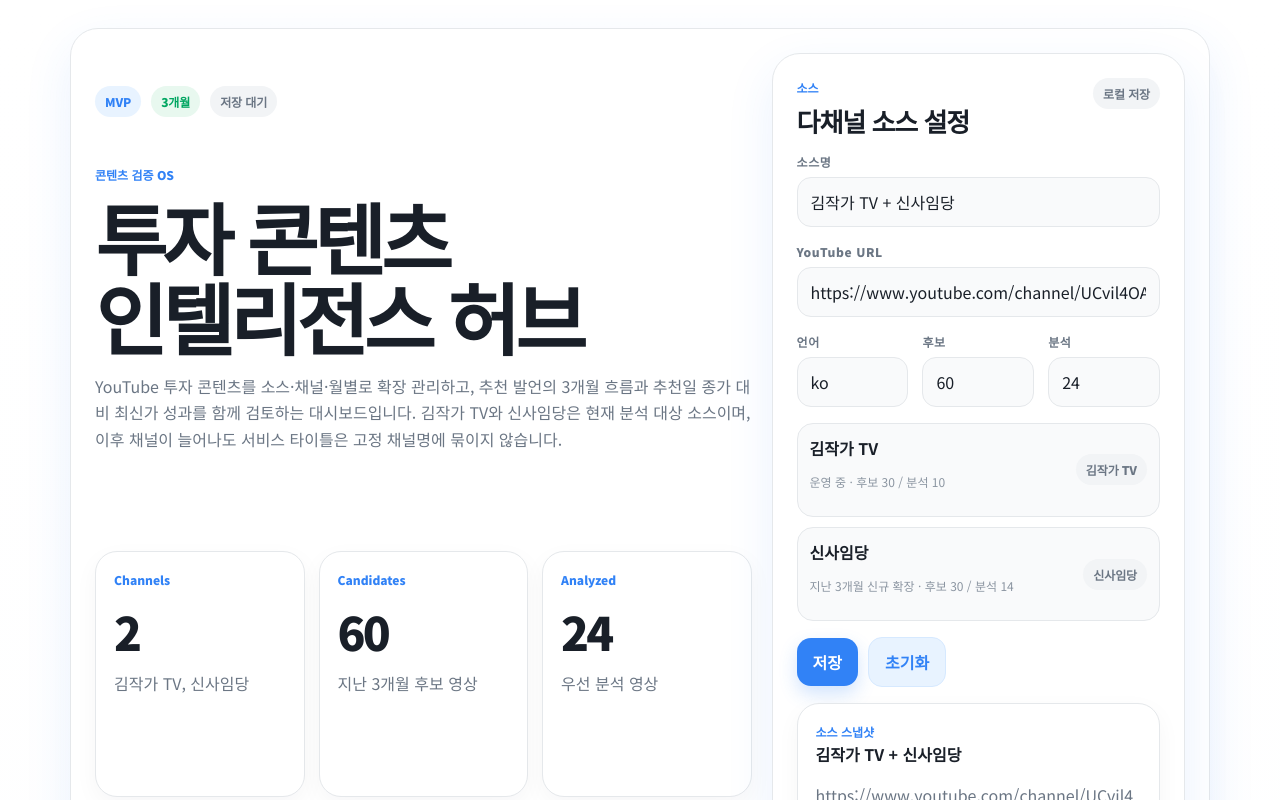
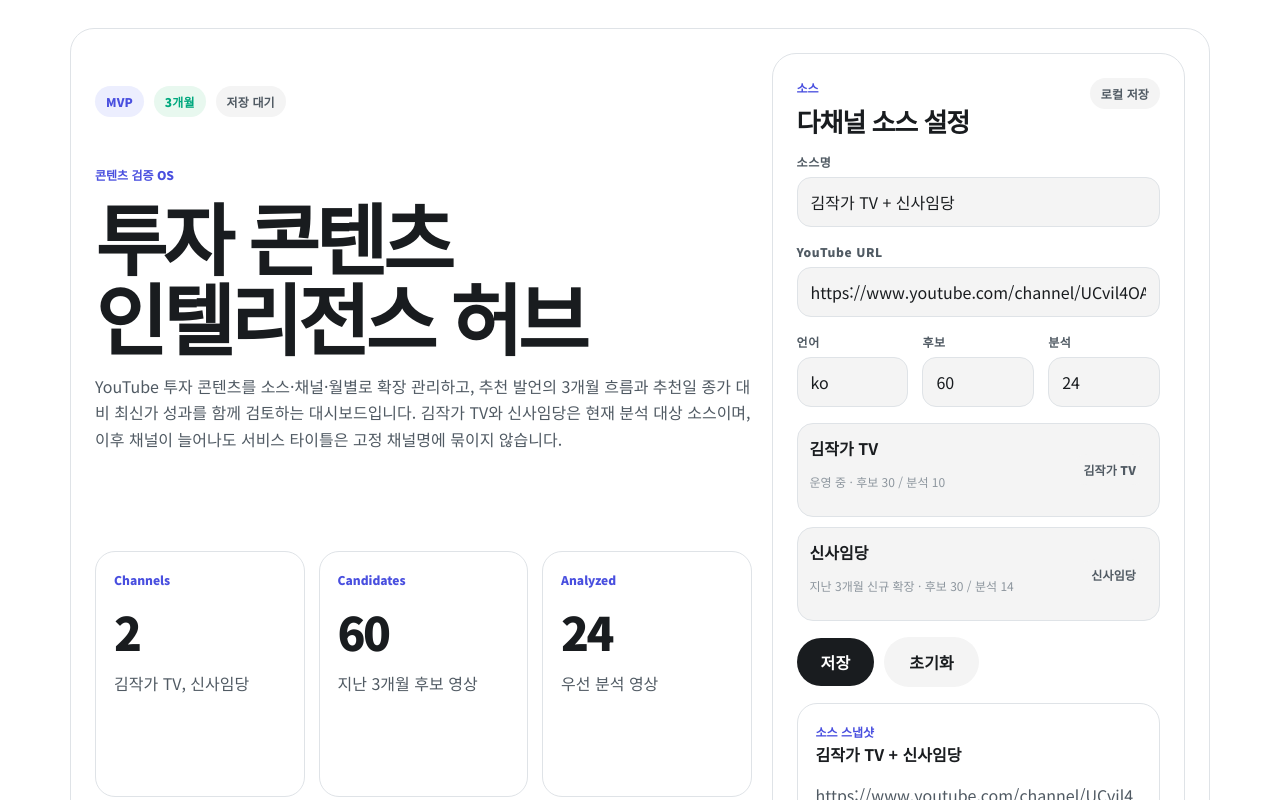
Before and after one commit to andysongpro/investment-content-dashboard, a Next.js app: page / in a window 1280 px wide. Shown: the top 800 px of the page. Built offline with nearby package versions, Linux system fonts and the light colour scheme.

Commit message:
Apply Revolut inspired UI system

```diff
--- a/app/globals.css
+++ b/app/globals.css
@@ -1,25 +1,25 @@
 :root {
   color-scheme: light;
-  --bg: #f7f9fc;
+  --bg: #ffffff;
   --panel: #ffffff;
   --panel-strong: #ffffff;
-  --line: #e5e8eb;
-  --text: #191f28;
-  --muted: #6b7684;
-  --dim: #8b95a1;
-  --accent: #3182f6;
-  --green: #00a661;
-  --red: #f04452;
-  --orange: #f59f00;
-  --blue: #3182f6;
-  --toss-blue: #3182f6;
-  --toss-blue-soft: #e8f3ff;
-  --toss-gray-50: #f9fafb;
-  --toss-gray-100: #f2f4f6;
-  --toss-gray-200: #e5e8eb;
-  --radius-xl: 28px;
-  --radius-lg: 22px;
-  --shadow-card: 0 18px 48px rgba(49, 130, 246, .10);
+  --line: #dfe3e7;
+  --text: #191c1f;
+  --muted: #505a63;
+  --dim: #8d969e;
+  --accent: #494fdf;
+  --green: #00a87e;
+  --red: #e23b4a;
+  --orange: #ec7e00;
+  --blue: #494fdf;
+  --revolut-blue: #494fdf;
+  --revolut-blue-soft: #eceefe;
+  --revolut-surface: #f4f4f4;
+  --revolut-gray-100: #f4f4f4;
+  --revolut-gray-200: #dfe3e7;
+  --radius-xl: 24px;
+  --radius-lg: 20px;
+  --shadow-card: none;
 }
 
 * { box-sizing: border-box; min-width: 0; }
@@ -27,7 +27,7 @@
 body {
   margin: 0;
   min-height: 100vh;
-  background: linear-gradient(180deg, #ffffff 0%, #f7f9fc 100%);
+  background: #ffffff;
   color: var(--text);
   font-family: var(--font-noto-sans-kr), "Pretendard", "Noto Sans KR", "Apple SD Gothic Neo", "Malgun Gothic", Inter, system-ui, -apple-system, BlinkMacSystemFont, "Segoe UI", sans-serif;
 }
@@ -44,7 +44,7 @@
 
 .container { max-width: 1180px; margin: 0 auto; padding: 28px 20px 60px; }
 .hero { display: grid; grid-template-columns: minmax(0, 1.35fr) minmax(320px, .85fr); gap: 20px; }
-.panel { border: 1px solid var(--line); background: var(--panel); border-radius: var(--radius-xl); box-shadow: var(--shadow-card); }
+.panel { border: 1px solid var(--line); background: var(--panel); border-radius: var(--radius-xl); box-shadow: none; }
 .panel-strong { background: var(--panel-strong); }
 .block { padding: 24px; }
 .row { display: flex; align-items: center; gap: 10px; flex-wrap: wrap; }
@@ -54,28 +54,28 @@
 .grid-4 { display: grid; grid-template-columns: repeat(4, minmax(0, 1fr)); gap: 14px; }
 .grid-2 { display: grid; grid-template-columns: minmax(0, 1.1fr) minmax(340px, .9fr); gap: 18px; }
 
-.chip, .status-chip { display: inline-flex; align-items: center; gap: 6px; border: 0; border-radius: 999px; padding: 7px 10px; font-size: 12px; font-weight: 800; letter-spacing: -.01em; color: var(--muted); background: var(--toss-gray-100); }
-.chip-accent { background: var(--toss-blue-soft); color: var(--accent); }
+.chip, .status-chip { display: inline-flex; align-items: center; gap: 6px; border: 0; border-radius: 9999px; padding: 7px 11px; font-size: 12px; font-weight: 800; letter-spacing: .01em; color: var(--muted); background: var(--revolut-gray-100); }
+.chip-accent { background: var(--revolut-blue-soft); color: var(--accent); }
 .chip-green { background: #e8f8ef; color: var(--green); }
 .chip-red { background: #fff0f1; color: var(--red); }
 .chip-orange { background: #fff7e6; color: var(--orange); }
-.chip-blue { background: var(--toss-blue-soft); color: var(--blue); }
+.chip-blue { background: var(--revolut-blue-soft); color: var(--blue); }
 .eyebrow { margin: 0; color: var(--accent); font-size: 12px; font-weight: 900; letter-spacing: 0; text-transform: none; }
-h1 { margin: 12px 0; max-width: 820px; font-size: clamp(42px, 7vw, 78px); line-height: 1.02; letter-spacing: -.06em; font-weight: 950; word-break: keep-all; }
+h1 { margin: 12px 0; max-width: 820px; font-size: clamp(42px, 7vw, 78px); line-height: 1.02; letter-spacing: -.055em; font-weight: 800; word-break: keep-all; }
 h2 { margin: 8px 0 0; font-size: 26px; line-height: 1.18; letter-spacing: -.04em; }
 h3 { margin: 0; font-size: 19px; letter-spacing: -.03em; word-break: keep-all; }
 p { line-height: 1.68; }
 .muted { color: var(--muted); }
 .dim { color: var(--dim); }
-.stat { font-size: 46px; line-height: 1; font-weight: 950; letter-spacing: -.06em; margin: 18px 0 8px; }
-.card { padding: 18px; border: 1px solid var(--line); border-radius: var(--radius-lg); background: #fff; box-shadow: 0 8px 24px rgba(25, 31, 40, .04); }
+.stat { font-size: 46px; line-height: 1; font-weight: 800; letter-spacing: -.055em; margin: 18px 0 8px; }
+.card { padding: 18px; border: 1px solid var(--line); border-radius: var(--radius-lg); background: #fff; box-shadow: none; }
 .field { display: grid; gap: 7px; }
 .label { color: var(--muted); font-size: 12px; font-weight: 800; letter-spacing: .05em; }
-.input, .select { width: 100%; border: 1px solid var(--line); border-radius: 14px; background: var(--toss-gray-50); color: var(--text); padding: 12px 13px; outline: none; min-height: 44px; }
-.input:focus, .select:focus { border-color: var(--accent); box-shadow: 0 0 0 4px rgba(49, 130, 246, .14); background: #fff; }
+.input, .select { width: 100%; border: 1px solid var(--line); border-radius: 14px; background: var(--revolut-surface); color: var(--text); padding: 12px 13px; outline: none; min-height: 44px; }
+.input:focus, .select:focus { border-color: var(--accent); box-shadow: 0 0 0 4px rgba(73, 79, 223, .14); background: #fff; }
 .error { color: var(--red); font-size: 12px; margin-top: 2px; }
-.btn { border: 0; background: var(--accent); color: #fff; padding: 12px 16px; border-radius: 14px; font-weight: 900; cursor: pointer; min-height: 44px; display: inline-flex; align-items: center; justify-content: center; text-align: center; white-space: nowrap; text-decoration: none; box-shadow: 0 8px 18px rgba(49, 130, 246, .22); }
-.btn.secondary { background: var(--toss-blue-soft); color: var(--accent); border: 1px solid #d6e9ff; box-shadow: none; }
+.btn { border: 0; background: var(--text); color: #fff; padding: 12px 24px; border-radius: 9999px; font-weight: 800; cursor: pointer; min-height: 46px; display: inline-flex; align-items: center; justify-content: center; text-align: center; white-space: nowrap; text-decoration: none; box-shadow: none; letter-spacing: .01em; }
+.btn.secondary { background: var(--revolut-surface); color: var(--text); border: 1px solid transparent; box-shadow: none; }
 .btn.small { padding: 8px 10px; font-size: 12px; }
 .btn:hover { filter: brightness(1.04); }
 .kpi { display: grid; grid-template-columns: repeat(4, minmax(0,1fr)); gap: 12px; }
@@ -86,16 +86,16 @@
 .warning { color: var(--orange); }
 .section { margin-top: 22px; }
 .content-card { display: grid; gap: 10px; }
-.legend { display: grid; gap: 8px; padding: 14px; border-radius: 18px; background: var(--toss-blue-soft); border: 1px solid #d6e9ff; }
+.legend { display: grid; gap: 8px; padding: 14px; border-radius: 18px; background: var(--revolut-blue-soft); border: 1px solid #dfe3e7; }
 .anchor-link { text-decoration: none; }
 .empty { border: 1px dashed var(--line); border-radius: 18px; padding: 22px; text-align: center; color: var(--muted); }
 .actions { display: flex; gap: 8px; flex-wrap: wrap; margin-top: 12px; }
 .footer-note { font-size: 12px; color: var(--dim); }
 .source-list { display: grid; gap: 10px; }
-.source-row { display: flex; justify-content: space-between; align-items: center; gap: 12px; padding: 12px; border: 1px solid var(--line); border-radius: 16px; background: var(--toss-gray-50); }
+.source-row { display: flex; justify-content: space-between; align-items: center; gap: 12px; padding: 12px; border: 1px solid var(--line); border-radius: 16px; background: var(--revolut-surface); }
 .timeline { display: grid; grid-template-columns: repeat(4, minmax(0, 1fr)); gap: 14px; }
 .trend-card { display: grid; gap: 12px; }
-.trend-track { height: 11px; border-radius: 999px; background: var(--toss-gray-100); overflow: hidden; }
+.trend-track { height: 11px; border-radius: 999px; background: var(--revolut-gray-100); overflow: hidden; }
 .trend-bar { display: block; height: 100%; min-width: 12px; border-radius: inherit; background: linear-gradient(90deg, var(--accent), #68a9ff); }
 .equal-grid { grid-template-columns: repeat(2, minmax(0, 1fr)); }
 .mini-grid .card { padding: 12px; }
@@ -104,12 +104,12 @@
 .compact { min-width: min(260px, 100%); }
 .league-grid, .movement-grid, .report-grid { display: grid; grid-template-columns: repeat(2, minmax(0, 1fr)); gap: 14px; margin-top: 12px; }
 .report-grid { grid-template-columns: repeat(3, minmax(0, 1fr)); }
-.league-card, .movement-card { border: 1px solid var(--line); border-radius: 20px; padding: 16px; background: #fff; box-shadow: 0 8px 24px rgba(25, 31, 40, .04); }
+.league-card, .movement-card { border: 1px solid var(--line); border-radius: 20px; padding: 16px; background: #fff; box-shadow: none; }
 .league-badge { display: inline-flex; min-height: 32px; align-items: center; border: 0; background: #e8f8ef; color: var(--green); border-radius: 999px; padding: 0 10px; font-size: 12px; font-weight: 900; }
 .league-badge.caution { border-color: transparent; background: #fff0f1; color: var(--red); }
 .score-breakdown { display: grid; gap: 8px; }
 .score-row { display: grid; grid-template-columns: 96px 1fr auto; gap: 8px; align-items: center; }
-.score-meter { height: 8px; border-radius: 999px; background: var(--toss-gray-100); overflow: hidden; }
+.score-meter { height: 8px; border-radius: 999px; background: var(--revolut-gray-100); overflow: hidden; }
 .score-fill { display: block; height: 100%; background: linear-gradient(90deg, var(--accent), #68a9ff); }
 .reason-list, .rank-list { display: grid; gap: 10px; margin: 0; padding-left: 20px; }
 .reason-list li, .rank-list li { line-height: 1.6; }
@@ -118,8 +118,8 @@
 .textarea { min-height: 112px; resize: vertical; }
 .asset-timeline { display: grid; gap: 14px; }
 .timeline-event { display: grid; grid-template-columns: 18px minmax(0, 1fr); gap: 10px; }
-.event-marker { width: 14px; height: 14px; border-radius: 50%; background: var(--accent); margin-top: 20px; box-shadow: 0 0 0 6px rgba(49, 130, 246, .12); }
-.evidence-box { border: 1px solid #d6e9ff; border-radius: 16px; padding: 14px; background: var(--toss-blue-soft); }
+.event-marker { width: 14px; height: 14px; border-radius: 50%; background: var(--accent); margin-top: 20px; box-shadow: 0 0 0 6px rgba(73, 79, 223, .12); }
+.evidence-box { border: 1px solid #dfe3e7; border-radius: 16px; padding: 14px; background: var(--revolut-blue-soft); }
 .evidence-box a { display: inline-flex; align-items: center; min-height: 44px; }
 .request-grid { display: grid; grid-template-columns: minmax(0, 1fr) minmax(0, 1.3fr) auto; gap: 12px; align-items: end; }
 .request-list { display: grid; gap: 10px; }
@@ -131,16 +131,16 @@
   border: 1px solid var(--line);
   border-radius: var(--radius-lg);
   background: #fff;
-  box-shadow: 0 8px 24px rgba(25, 31, 40, .04);
+  box-shadow: none;
 }
-.performance-summary-card.featured { border-color: #d6e9ff; background: linear-gradient(180deg, #ffffff 0%, #f8fbff 100%); }
+.performance-summary-card.featured { border-color: var(--text); background: #ffffff; }
 .performance-list-row { display: flex; justify-content: space-between; align-items: flex-start; gap: 10px; }
 .performance-headline { display: flex; justify-content: space-between; align-items: flex-end; gap: 12px; }
 .performance-headline strong { font-size: 34px; line-height: 1; letter-spacing: -.06em; }
 .performance-headline span { font-weight: 950; white-space: nowrap; }
-.mini-ascii-rule { height: 7px; border-radius: 999px; background: var(--toss-gray-100); overflow: hidden; }
+.mini-ascii-rule { height: 7px; border-radius: 999px; background: var(--revolut-gray-100); overflow: hidden; }
 .mini-ascii-rule span { display: block; width: 58%; height: 100%; border-radius: inherit; background: repeating-linear-gradient(90deg, var(--accent) 0 10px, transparent 10px 14px); }
-.price-journey { display: grid; grid-template-columns: minmax(0, 1fr) auto minmax(0, 1fr); gap: 8px; align-items: center; padding: 10px; border-radius: 16px; background: var(--toss-gray-50); }
+.price-journey { display: grid; grid-template-columns: minmax(0, 1fr) auto minmax(0, 1fr); gap: 8px; align-items: center; padding: 10px; border-radius: 16px; background: var(--revolut-surface); }
 .price-journey div { display: grid; gap: 3px; }
 .price-journey span, .price-journey small, .performance-price-line span, .performance-source small, .card-disclaimer { color: var(--muted); font-size: 12px; font-weight: 800; }
 .price-journey strong { font-size: 17px; letter-spacing: -.03em; white-space: nowrap; }
@@ -149,7 +149,7 @@
 .performance-source { display: grid; gap: 4px; }
 .performance-source p { margin: 0; color: var(--text); font-weight: 800; }
 .performance-detail { display: grid; gap: 8px; }
-.performance-detail summary { min-height: 34px; display: inline-flex; align-items: center; justify-content: center; width: fit-content; max-width: 100%; padding: 0 12px; border: 1px solid #d6e9ff; border-radius: 999px; background: var(--toss-blue-soft); color: var(--accent); font-size: 12px; font-weight: 900; cursor: pointer; list-style: none; white-space: nowrap; }
+.performance-detail summary { min-height: 34px; display: inline-flex; align-items: center; justify-content: center; width: fit-content; max-width: 100%; padding: 0 12px; border: 1px solid #dfe3e7; border-radius: 999px; background: var(--revolut-blue-soft); color: var(--accent); font-size: 12px; font-weight: 900; cursor: pointer; list-style: none; white-space: nowrap; }
 .performance-detail summary::-webkit-details-marker { display: none; }
 .performance-detail[open] { padding-top: 2px; }
 .performance-detail[open] .performance-source { margin-top: 4px; }
@@ -179,7 +179,7 @@
   flex: 1 1 154px;
   border: 1px solid var(--line);
   border-radius: 16px;
-  background: var(--toss-gray-50);
+  background: var(--revolut-surface);
   color: var(--text);
   padding: 9px 12px;
   cursor: pointer;
@@ -189,7 +189,7 @@
 }
 .admin-tab span { font-size: 13px; font-weight: 950; }
 .admin-tab small { color: var(--muted); font-weight: 800; }
-.admin-tab.active { border-color: transparent; background: var(--toss-blue-soft); color: var(--accent); }
+.admin-tab.active { border-color: transparent; background: var(--revolut-blue-soft); color: var(--accent); }
 .admin-section { scroll-margin-top: 86px; }
 .admin-kpi .card { min-height: 132px; }
 .admin-list { display: grid; gap: 12px; }
@@ -198,7 +198,7 @@
   padding: 14px 16px;
   border-left: 3px solid var(--accent);
   border-radius: 14px;
-  background: var(--toss-blue-soft);
+  background: var(--revolut-blue-soft);
   color: var(--text);
   line-height: 1.7;
 }
@@ -230,7 +230,7 @@
   align-items: center;
   border: 1px solid transparent;
   border-radius: 14px;
-  background: var(--toss-gray-50);
+  background: var(--revolut-surface);
   color: var(--text);
   padding: 7px;
   text-align: left;
@@ -238,7 +238,7 @@
 }
 .admin-step:hover, .admin-step.active {
   border-color: transparent;
-  background: var(--toss-blue-soft);
+  background: var(--revolut-blue-soft);
 }
 .admin-step-index {
   width: 28px;
@@ -275,7 +275,7 @@
   padding: 10px 14px;
   border: 1px solid var(--line);
   border-radius: 18px;
-  background: var(--toss-gray-50);
+  background: var(--revolut-surface);
   text-align: center;
 }
 .admin-progress strong { font-size: 16px; }
@@ -292,14 +292,14 @@
   height: 10px;
   border: 0;
   border-radius: 999px;
-  background: var(--toss-gray-200);
+  background: var(--revolut-gray-200);
   padding: 0;
   cursor: pointer;
 }
 .admin-dot.active {
   width: 30px;
   background: var(--accent);
-  box-shadow: 0 0 0 5px rgba(49, 130, 246, .12);
+  box-shadow: 0 0 0 5px rgba(73, 79, 223, .12);
 }
 .admin-slide-stage {
   overflow: hidden;
@@ -359,7 +359,7 @@
     background: rgba(255,255,255,.985);
     border-bottom: 1px solid var(--line);
     backdrop-filter: blur(18px);
-    box-shadow: 0 10px 28px rgba(49, 130, 246, .12);
+    box-shadow: none;
     transform: translateZ(0);
     will-change: transform;
   }
@@ -390,7 +390,7 @@
     color: #fff;
     font-size: 15px;
     font-weight: 950;
-    box-shadow: 0 8px 18px rgba(49, 130, 246, .24);
+    box-shadow: none;
   }
   .mobile-brand span:last-child { display: grid; gap: 1px; min-width: 0; }
   .mobile-brand strong { font-size: 14px; line-height: 1.05; letter-spacing: -.03em; white-space: nowrap; }
@@ -409,7 +409,7 @@
     font-size: 12px;
     font-weight: 900;
     white-space: nowrap;
-    box-shadow: 0 8px 18px rgba(49, 130, 246, .22);
+    box-shadow: none;
   }
   .mobile-sticky-nav {
     display: flex;
@@ -432,7 +432,7 @@
     justify-content: center;
     border: 1px solid transparent;
     border-radius: 999px;
-    background: var(--toss-gray-100);
+    background: var(--revolut-gray-100);
     color: var(--muted);
     text-decoration: none;
     font-size: 12px;
@@ -440,7 +440,7 @@
     font-weight: 900;
     white-space: nowrap;
   }
-  .mobile-sticky-nav a:first-child { background: var(--accent); color: #fff; box-shadow: 0 8px 18px rgba(49, 130, 246, .22); }
+  .mobile-sticky-nav a:first-child { background: var(--accent); color: #fff; box-shadow: none; }
   .panel { border-radius: 20px; }
   .block { padding: 16px; }
   .card { padding: 16px; border-radius: 18px; }
@@ -475,7 +475,7 @@
     margin: 0;
     padding: 6px 0 8px;
     background: linear-gradient(180deg, rgba(255,255,255,.98), rgba(247,249,252,.94));
-    box-shadow: 0 10px 28px rgba(49, 130, 246, .10);
+    box-shadow: none;
     -webkit-overflow-scrolling: touch;
   }
   .admin-mobile-jump { display: flex; }
@@ -618,7 +618,7 @@
     width: 10px;
     height: 10px;
     margin-top: 14px;
-    box-shadow: 0 0 0 4px rgba(49, 130, 246, .12);
+    box-shadow: 0 0 0 4px rgba(73, 79, 223, .12);
   }
   .mobile-compact .performance-summary-card {
     padding: 14px;
```
Also changed, not shown: tests/smoke.js (+14 -14 lines).
